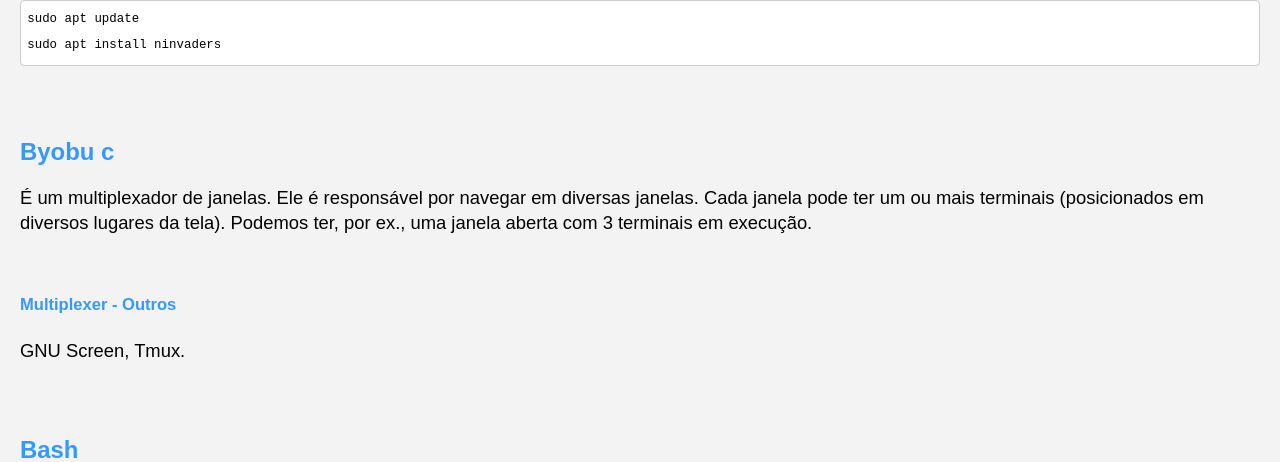
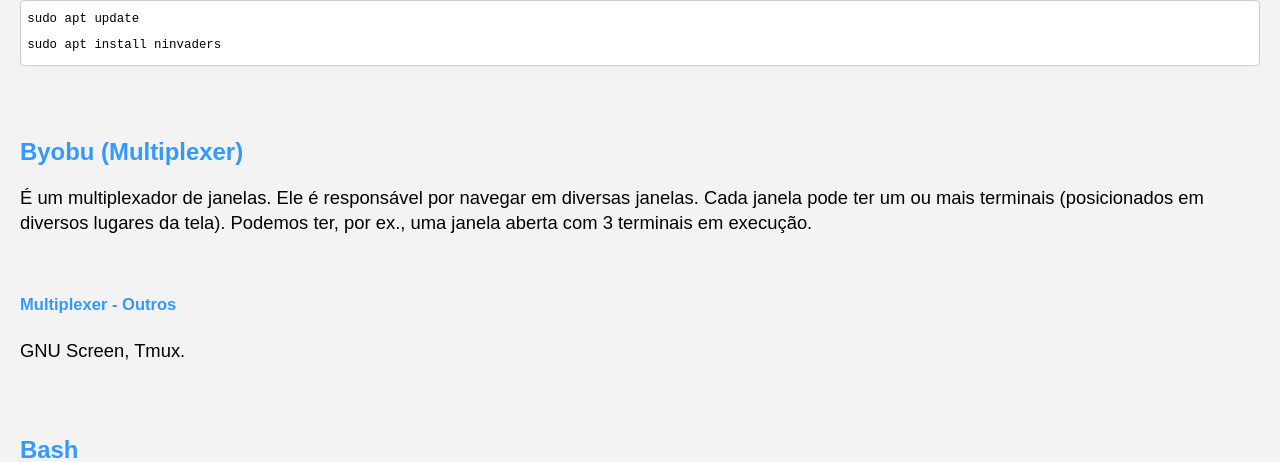
Before and after one commit to Joesynth/joesynth.github.io, a Jekyll site: the page built from _posts/2021-01-21-software-de-linha-de-comando.md, in a window 1280 px wide and 1400 px high, scrolled down 2484 px, cut to the strip 122-584 px from the top of the window. Built offline with Jekyll 4.4.1, drawn with Linux system fonts in a browser that asks for light colours; some of the changed text lies outside the part shown.

Commit message:
Update 2021-01-21-software-de-linha-de-comando.md

```diff
--- a/_posts/2021-01-21-software-de-linha-de-comando.md
+++ b/_posts/2021-01-21-software-de-linha-de-comando.md
@@ -93,7 +93,7 @@
 
 
 
-## Byobu c
+## Byobu (Multiplexer)
 
 É um multiplexador de janelas. Ele é responsável por navegar em diversas janelas. Cada janela pode ter um ou mais terminais (posicionados em diversos lugares da tela). Podemos ter, por ex., uma janela aberta com 3 terminais em execução.
 
```
Also changed, not shown: other parts of _posts/2021-01-21-software-de-linha-de-comando.md (+8 -0 lines).
